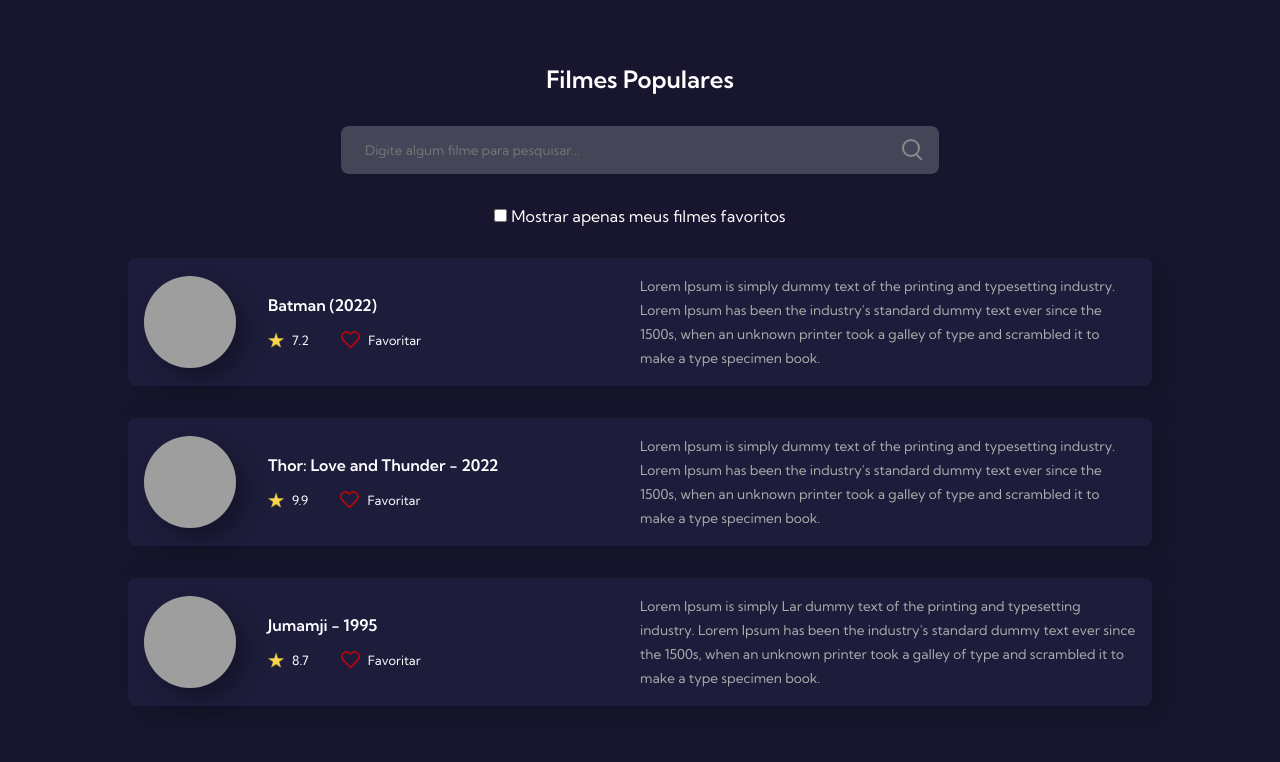
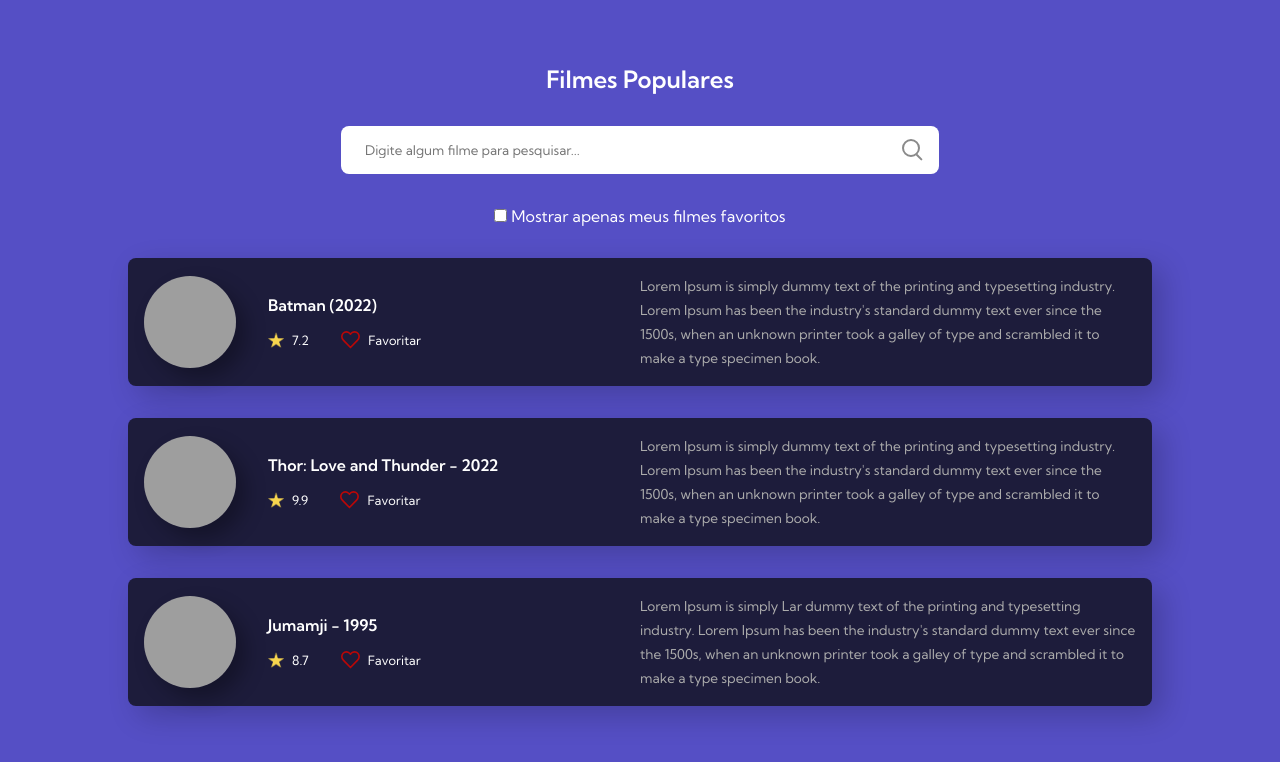
Before and after one commit to pfanovaes/Desafio-GitHub-Alura-1, a plain HTML site: page index.html in a window 1280 px wide. Drawn offline with Linux system fonts and the light colour scheme; grey boxes are pictures that could not be loaded.

Commit message:
embelezamento do site

```diff
--- a/style.css
+++ b/style.css
@@ -1,5 +1,5 @@
 :root {
-  --background-color: #17162E;
+  --background-color: #554fc5;
 }
 
 * {
@@ -30,7 +30,7 @@ h2 {
 }
 
 .input-container {
-  background-color: rgba(255, 255, 255, 0.2);
+  background-color: rgb(255, 255, 255);
   width: 50%;
   margin: 0 auto;
   margin-bottom: 2rem;
```
